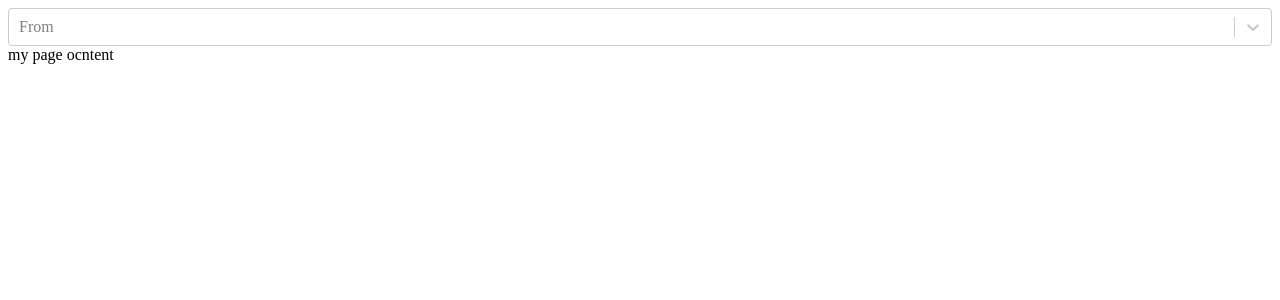
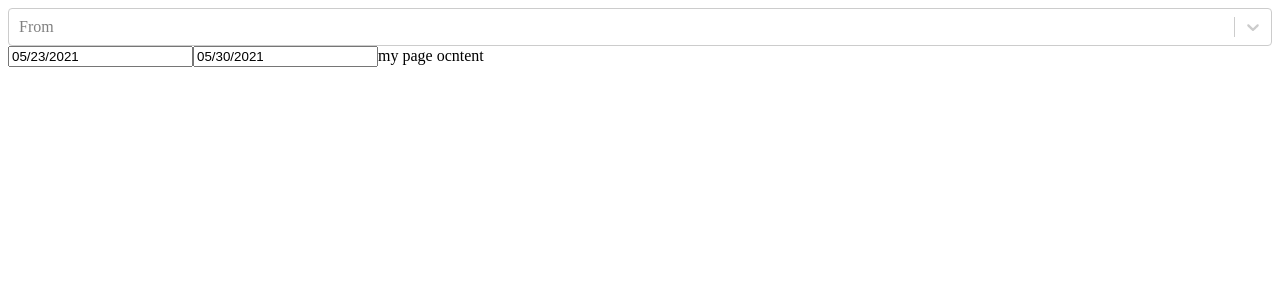
Before and after one commit to torian12321/react-flights, a React (Create React App) app: page / in a window 1280 px wide. Shown: the top 300 px of the page. Built offline with nearby package versions, Linux system fonts and the light colour scheme.

Commit message:
datepickers

```diff
--- a/package.json
+++ b/package.json
@@ -9,12 +9,14 @@
     "@types/jest": "^26.0.23",
     "@types/node": "^12.20.13",
     "@types/react": "^17.0.6",
+    "@types/react-datepicker": "^3.1.8",
     "@types/react-dom": "^17.0.5",
     "@types/react-select": "^4.0.15",
     "axios": "^0.21.1",
     "final-form": "^4.20.2",
     "node-sass": "^6.0.0",
     "react": "^17.0.2",
+    "react-datepicker": "^3.8.0",
     "react-dom": "^17.0.2",
     "react-final-form": "^6.5.3",
     "react-redux": "^7.2.4",
--- a/src/App/App.tsx
+++ b/src/App/App.tsx
@@ -1,6 +1,7 @@
 import React, { useEffect } from 'react';
 import { Props, State } from './App.interfaces';
 import SelectCountry from '../components/SelectCountry';
+import DateRange from '../components/DateRange';
 // import logo from './logo.svg';
 // import './App.css';
 
@@ -12,6 +13,7 @@ const App: React.FunctionComponent<Props & State> = ({ onLoad }) => {
   return (
     <div className="App">
       <SelectCountry />
+      <DateRange />
       my page ocntent
     </div>
   );
--- /dev/null
+++ b/src/components/DateRange/DateRange.tsx
@@ -0,0 +1,38 @@
+import React, { useState } from 'react';
+import DatePicker from "react-datepicker";
+import "react-datepicker/dist/react-datepicker.css";
+
+const DateRange = () => {
+  const iniDateDefault: Date = new Date();
+  const endDateDefault: Date = new Date();
+  const [startDate, setStartDate]: any = useState(iniDateDefault);
+  const [endDate, setEndDate]: any = useState(endDateDefault.setDate(endDateDefault.getDate() + 7));
+
+  const handleOnIniChange = (date: Date) => {
+    setStartDate(date);
+  }
+  const handleOnEndChange = (date: Date) => {
+    setEndDate(date);
+  }
+  return (
+    <>
+      <DatePicker
+        selected={startDate}
+        onChange={handleOnIniChange}
+        selectsStart
+        startDate={startDate}
+        endDate={endDate}
+      />
+      <DatePicker
+        selected={endDate}
+        onChange={handleOnEndChange}
+        selectsEnd
+        startDate={startDate}
+        endDate={endDate}
+        minDate={startDate}
+      />
+    </>
+  );
+};
+
+export default DateRange;
--- /dev/null
+++ b/src/components/DateRange/index.ts
@@ -0,0 +1,4 @@
+import DateRange from './DateRange';
+
+export default DateRange;
+export { DateRange };
```
Also changed, not shown: 1 other file (tests, documents, lock files or other folders).
